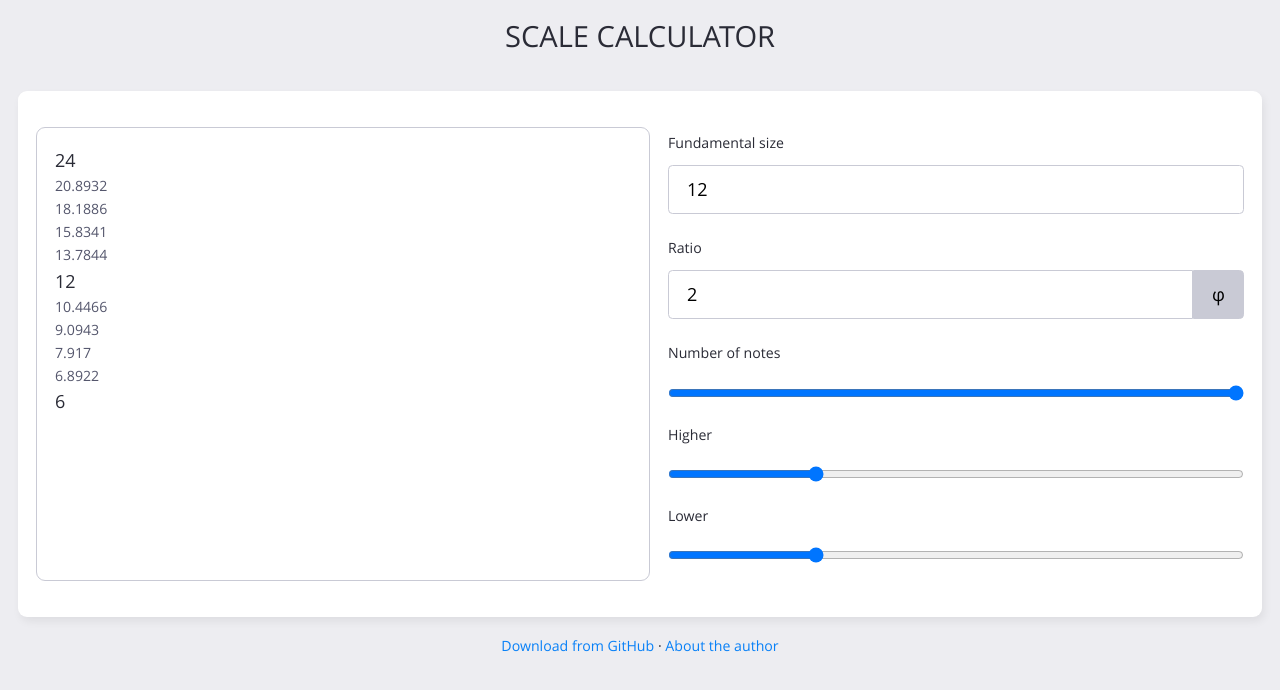
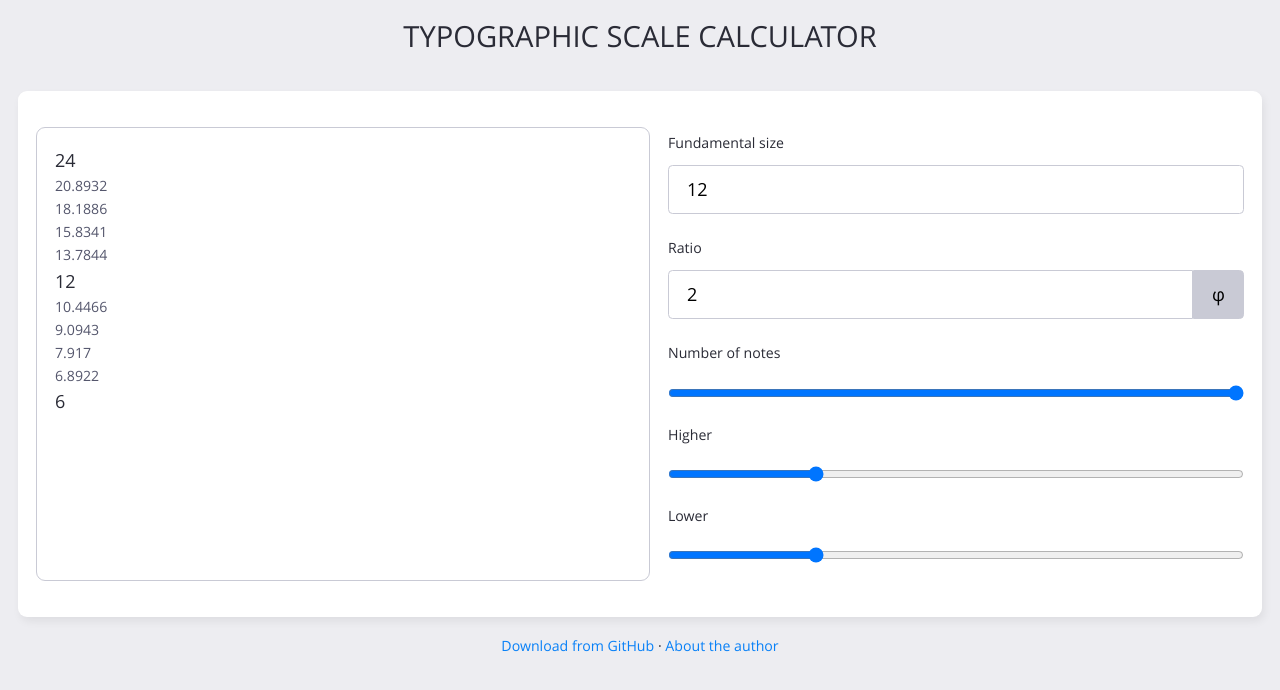
Before and after one commit to nierobs/scale-calculator, a website: page index.html in a window 1280 px wide. Drawn offline with Linux system fonts and the light colour scheme.

Commit message:
Update title text

```diff
--- a/index.html
+++ b/index.html
@@ -3,7 +3,7 @@
     <head>
         <meta charset="UTF-8" />
         <meta name="viewport" content="width=device-width, initial-scale=1.0" />
-        <title>Scale calculator - CoreTeam</title>
+        <title>Typographic scale calculator - CoreTeam</title>
         <meta name="description" content="Generate the typographic scale of your new design projects" />
         <meta name="robots" content="index, follow" />
         <link rel="canonical" href="https://coreteam.com.br/scale-calculator" />
@@ -16,7 +16,7 @@
         <meta property="og:type" content="website" />
         <meta property="og:locale" content="en_US" />
         <meta property="og:title" content="Robson Niemeyer" />
-        <meta property="og:description" content="Scale calculator" />
+        <meta property="og:description" content="Typographic scale calculator" />
         <meta property="og:image" content="https://coreteam.com.br/images/open-graph.webp" />
         <meta property="og:image:type" content="image/webp" />
         <meta property="og:image:width" content="1080" />
@@ -32,7 +32,7 @@
         </noscript>
         <div class="container">
             <header>
-                <h1 class="center uppercase">Scale calculator</h1>
+                <h1 class="center uppercase">Typographic scale calculator</h1>
             </header>
             <main class="card">
                 <section>
```
Also changed, not shown: README.md.
